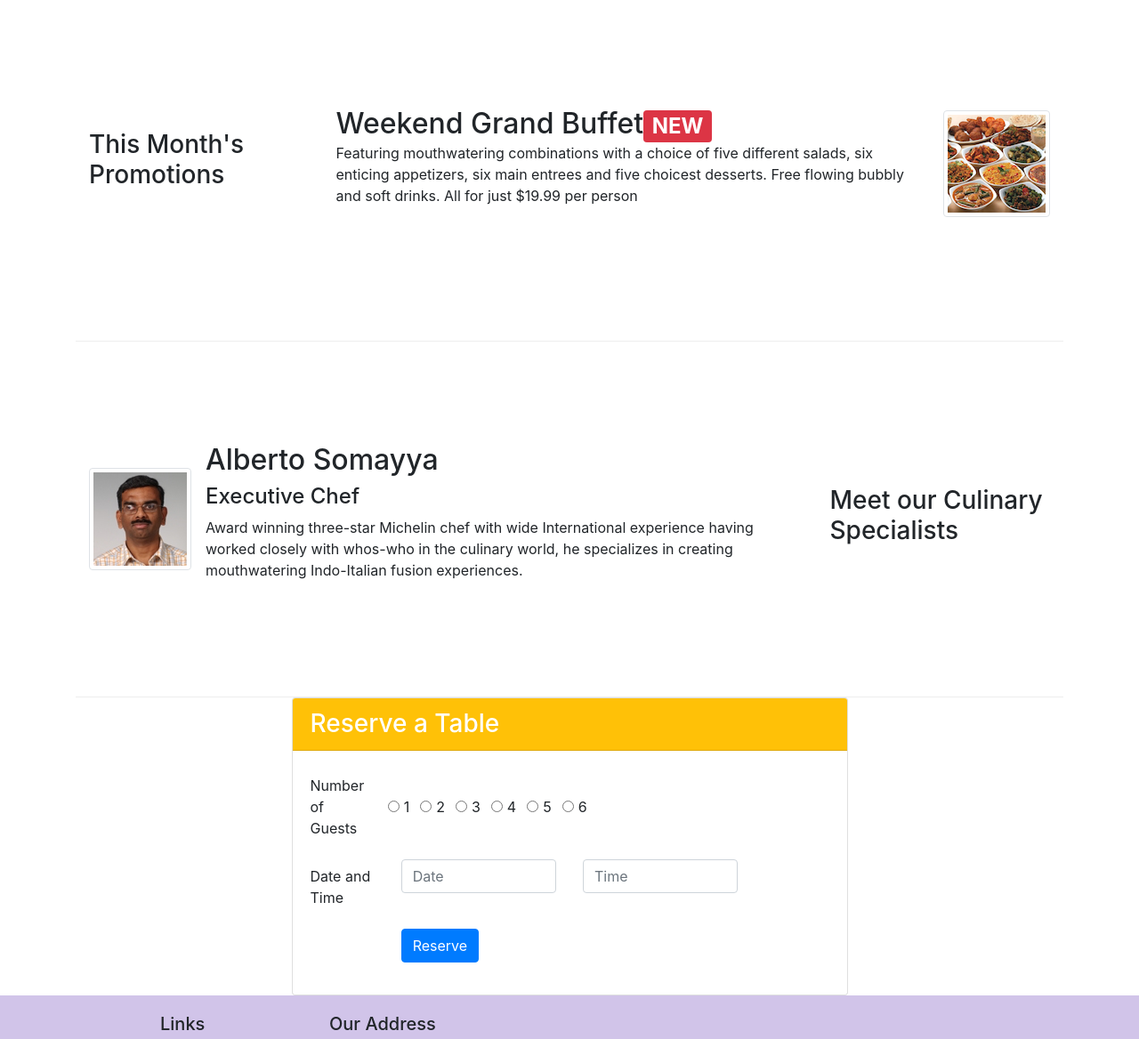
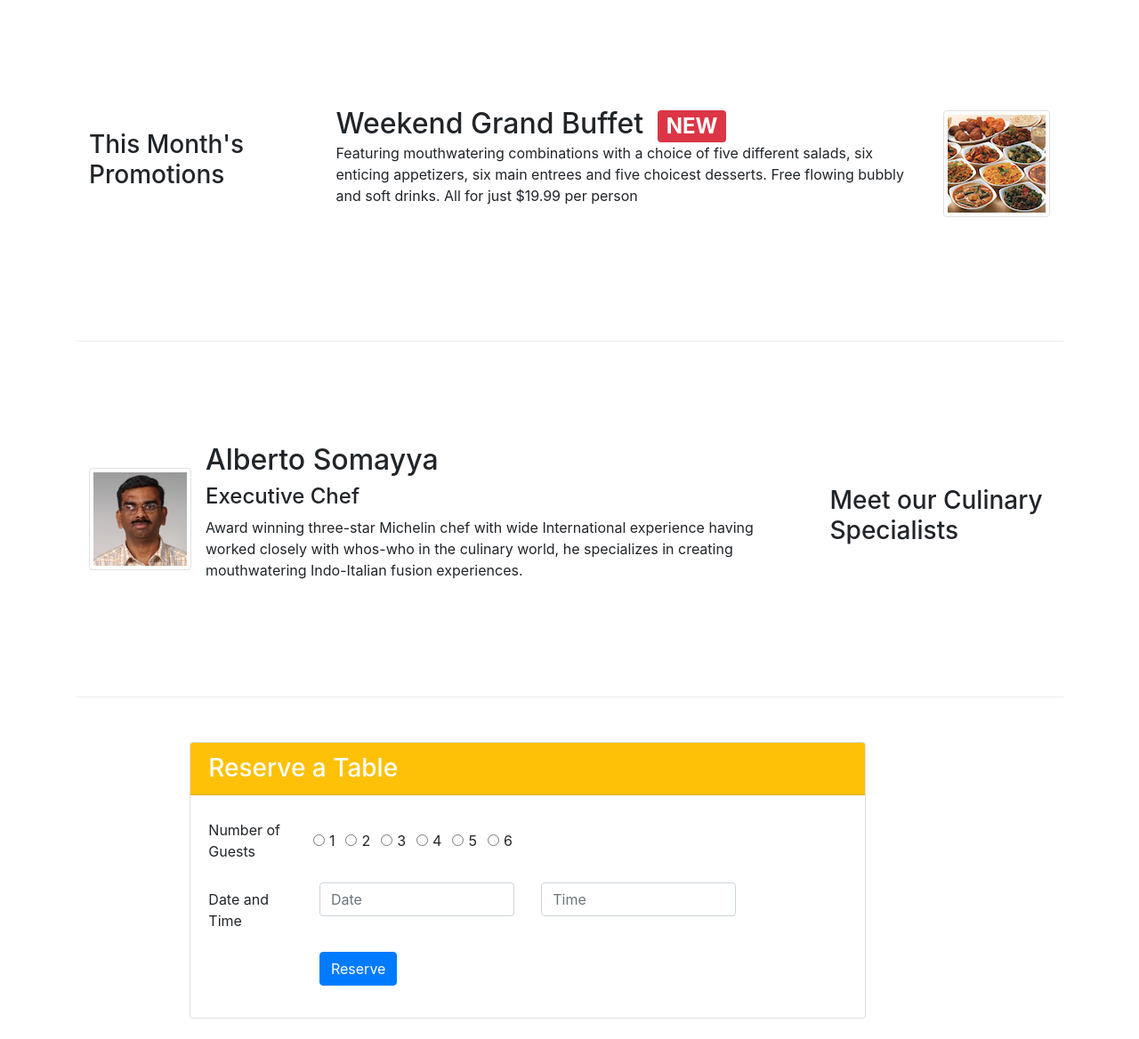
Before and after one commit to Pavemaran/Assignment2, a website: page index.html in a window 1280 px wide. Shown: the part 750-1918 px from the top of the page at 89% size. Drawn offline with nearby package versions, Linux system fonts and the light colour scheme.

Commit message:
added small screen sizes

```diff
--- a/index.html
+++ b/index.html
@@ -38,15 +38,15 @@
     <header class="jumbotron">
         <div class="container">
             <div class="row row-header">
-                <div class="col-12 col-sm-6">
+                <div class="col-12 col-sm-6 col-md-6">
                     <h1>Ristorante con Fusion</h1>
                     <p>We take inspiration from the World's best cuisines, and create a unique fusion experience. Our lipsmacking creations will tickle your culinary senses!</p>
                 </div>
-                <div class="col-12 col-sm align-self-center">
+                <div class="col-12 col-md-3 justify-content-start">
                     <img src="img/logo.png" class="img-fluid">
                 </div>
-                <div class="form-group row">
-                    <div class="offset-md-2 col-md-12">
+                <div >
+                    <div class=" col-12 col-md-3 justify-content-end align-items-center">
                         <a href="#reserve"><button type="button" class="btn btn-warning">Reserve Table</button></a>
                     </div>
             </div>
@@ -78,7 +78,7 @@
             <div class="col col-sm col-md">
                 <div class="media">
                 <div class="media-body">
-                <h2 class="mt-0 mb-0">Weekend Grand Buffet<span class="badge badge-danger">NEW</span></h2>
+                <h2 class="mt-0 mb-0">Weekend Grand Buffet<span class="badge badge-danger ml-3">NEW</span></h2>
                 <p class="d-none d-sm-block">Featuring mouthwatering combinations with a choice of five different salads, six enticing appetizers, six main entrees and five choicest desserts. Free flowing bubbly and soft drinks. All for just $19.99 per person </p>
             </div>
             <img class="d-flex ml-3 img-thumbnail align-self-center"
@@ -105,15 +105,15 @@
         </div>
     </div>
 
-        <div id="reserve" class="row justify-content-center align-items-center">
-            <div class="col-sm-6">
+        <div id="reserve" class="row row-content align-items-center col-lg-8 col-12">
+            <div >
                 <div class="card">
                     <h3 class="card-header bg-warning text-white">Reserve a Table</h3>
                     <div class="card-body">
                         <form>
                             <div class="form-group row">
                                 <label for="numberofguests" class="col-md-2 col-form-label">Number of Guests</label>
-                                <div class="form-check form-check-inline">
+                                <div class="form-check form-check-inline ml-2">
                                     <input class="form-check-input" type="radio" name="inlineRadioOptions" id="inlineRadio1" value="option1">
                                     <label class="form-check-label" for="inlineRadio1">1</label>
                                   </div>
@@ -140,10 +140,10 @@
                                   </div>
                                   <div class="form-group row">
                                     <label for="dateandtime" class="col-sm-2 col-form-label">Date and Time</label>
-                                    <div class="col-5 col-md-4">
+                                    <div class="col-10 col-md-4">
                                         <input type="text" class="form-control" id="date" name="date" placeholder="Date">
                                     </div>
-                                    <div class="col-5 col-md-4">
+                                    <div class="col-10 col-md-4">
                                         <input type="text" class="form-control" id="time" name="time" placeholder="Time">
                                     </div>
                                   </div>
```
Also changed, not shown: 1 other file.
